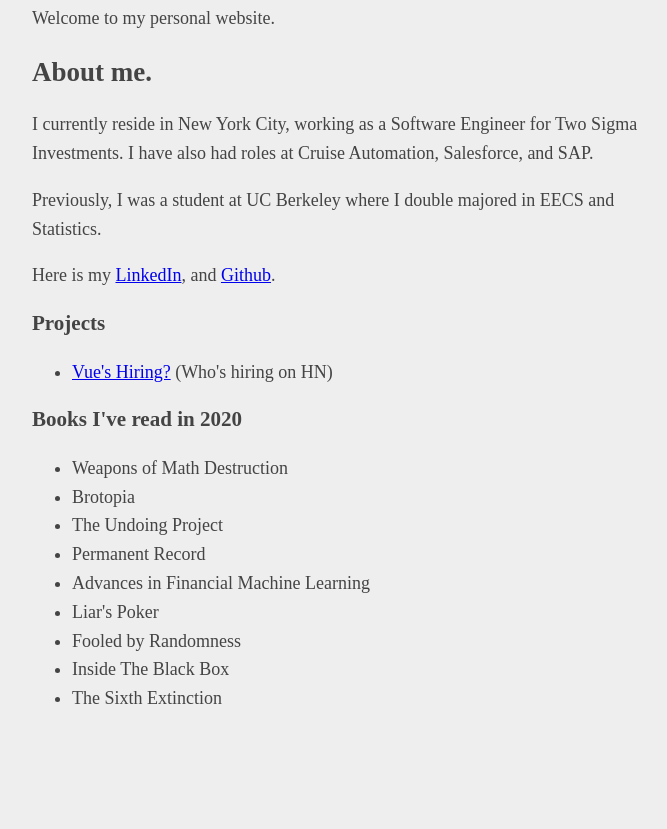
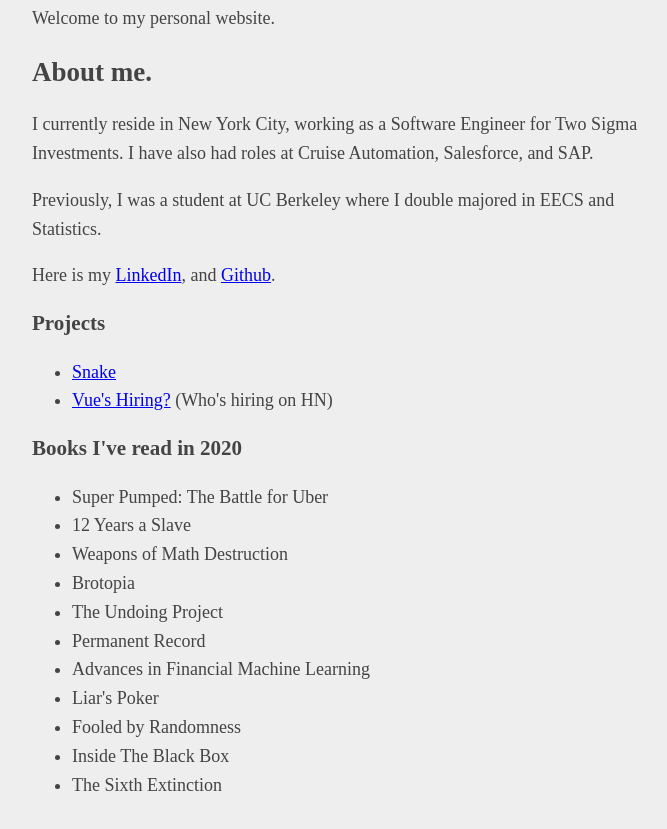
Before and after one commit to Andrew-peng/personal-website-simple, a plain HTML site: page index.html in a window 1280 px wide. Shown: the part 103-932 px from the top of the page, without its empty margins (283-950 px from the left). Before the commit the page ends 856 px from the top, so only its background shows below. Drawn offline with Linux system fonts and the light colour scheme.

Commit message:
Update index.html

```diff
--- a/index.html
+++ b/index.html
@@ -37,12 +37,15 @@
 <h3>Projects</h3>
 
 <ul>
-    <li><a href="https://andrew-peng.github.io/hn-hiring/">Vue's Hiring?</a> (Who's hiring on HN)
+    <li><a href="https://andrew-peng.github.io/hn-hiring/">Snake</a></li>
+    <li><a href="https://andrew-peng.github.io/hn-hiring/">Vue's Hiring?</a> (Who's hiring on HN)</li>
 </ul>
 
 <h3>Books I've read in 2020</h3>
 
 <ul>
+    <li>Super Pumped: The Battle for Uber</li>
+    <li>12 Years a Slave</li>
     <li>Weapons of Math Destruction</li>
     <li>Brotopia</li>
     <li>The Undoing Project</li>
```
